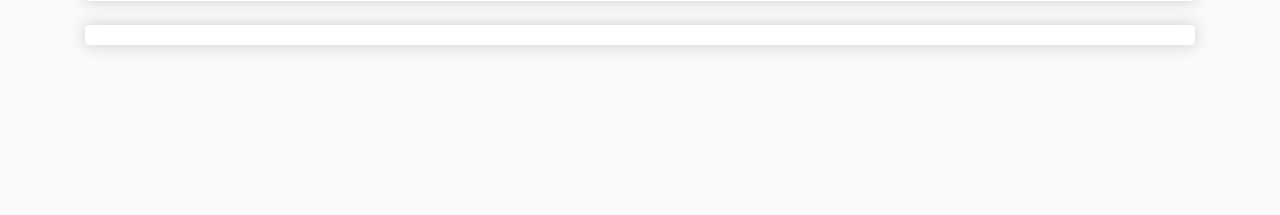
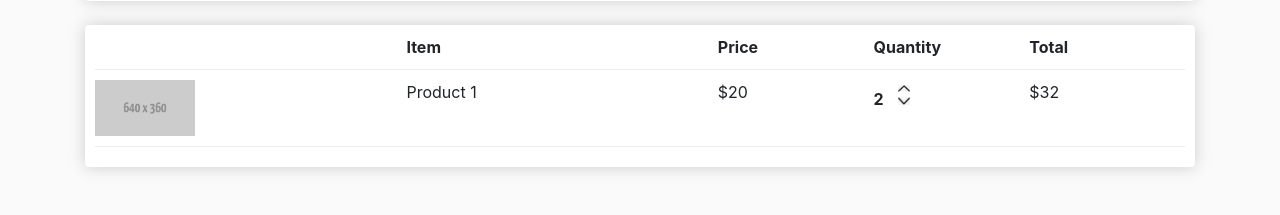
Before and after one commit to utsavlamgade/ecomStore, a Django app: template store/templates/store/cart.html in a window 1280 px wide. Shown: the part 303-518 px from the top of the page. Run offline with Django 3.2, Linux system fonts and the light colour scheme; the template is opened without the code that fills it, so the values that code supplies are empty; some libraries are stand-ins or nearby versions.

Commit message:
cart row

```diff
--- a/store/templates/store/cart.html
+++ b/store/templates/store/cart.html
@@ -27,6 +27,28 @@
         <br>
 
         <div class="box-element">
+            <div class="cart-row">
+                <div style="flex:2"></div>
+                <div style="flex:2"><strong>Item</strong></div>
+                <div style="flex:1"><strong>Price</strong></div>
+                <div style="flex:1"><strong>Quantity</strong></div>
+                <div style="flex:1"><strong>Total</strong></div>
+            </div>
+
+            <div class="cart-row">
+                <div style="flex:2"><img class="row-image" src="{% static 'images/placeholder.png' %}" alt=""></div>
+                <div style="flex:2">Product 1</div>
+                <div style="flex:1">$20</div>
+                <div style="flex:1">
+                    <p class="quantity">2</p>
+                    <div class="quantity">
+                        <img class="chg-quantity"  src="{% static 'images/up.png' %}">
+
+                        <img class="chg-quantity"  src="{% static 'images/down.png' %}">
+                    </div>
+                </div>
+                <div style="flex:1"><p>$32</p></div>
+            </div>
 
         </div>
     </div>
```
Also changed, not shown: static/images/down.png (added), static/images/up.png (added).
